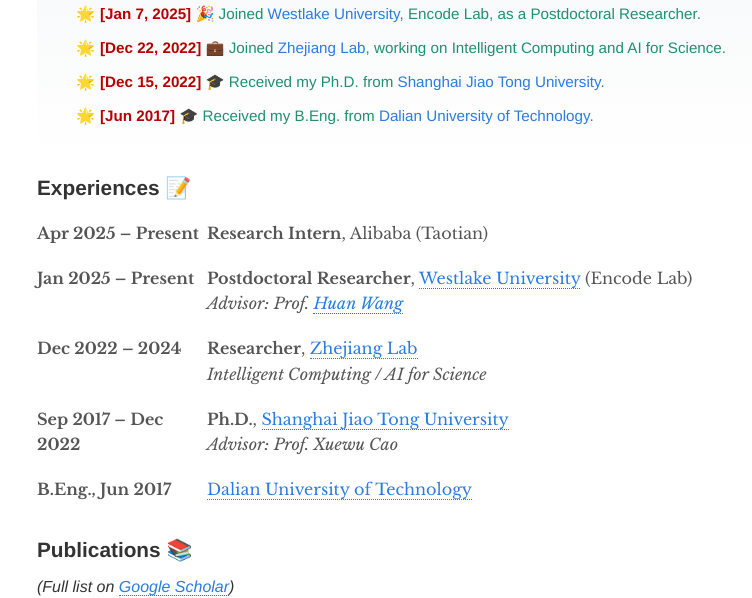
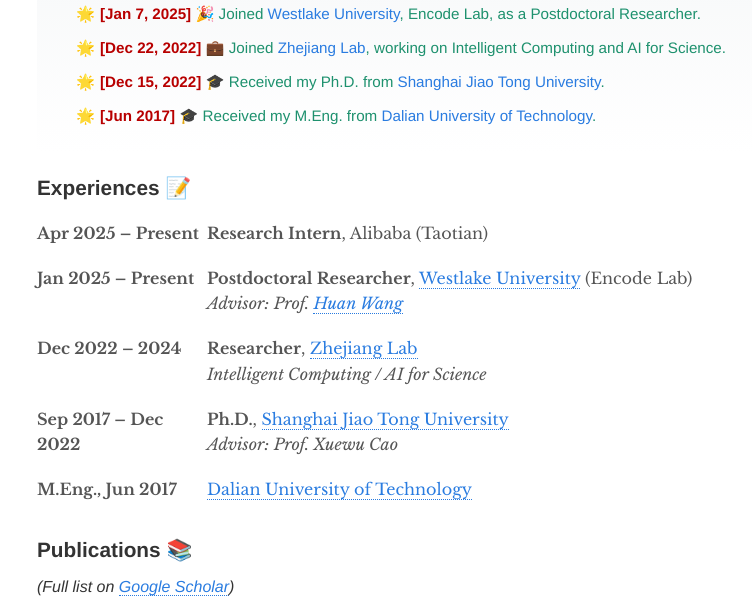
Before and after one commit to NeuraLiying/NeuraLiying.github.io, a Jekyll site: the page built from index.md, in a window 1280 px wide. Shown: the part 696-1294 px from the top of the page, without its empty margins (103-855 px from the left). Built offline with Jekyll 4.4.1, drawn with Linux system fonts in a browser that asks for light colours; our own code applies the rules of GitHub Pages for plain Markdown files.

Commit message:
Fix DUT degree: M.Eng. (Master's), not B.Eng.
Co-Authored-By: Claude Opus 4.7 <noreply@anthropic.com>

```diff
--- a/index.md
+++ b/index.md
@@ -22,7 +22,7 @@ My work focuses on making large models **faster**, **lighter**, and **deployable
     <li><b><font color="#b80000">[Jan 7, 2025]</font></b> 🎉 Joined <a href="https://en.westlake.edu.cn/" target="_blank">Westlake University</a>, Encode Lab, as a Postdoctoral Researcher.</li>
     <li><b><font color="#b80000">[Dec 22, 2022]</font></b> 💼 Joined <a href="https://en.zhejianglab.com/" target="_blank">Zhejiang Lab</a>, working on Intelligent Computing and AI for Science.</li>
     <li><b><font color="#b80000">[Dec 15, 2022]</font></b> 🎓 Received my Ph.D. from <a href="https://en.sjtu.edu.cn/" target="_blank">Shanghai Jiao Tong University</a>.</li>
-    <li><b><font color="#b80000">[Jun 2017]</font></b> 🎓 Received my B.Eng. from <a href="https://en.dlut.edu.cn/" target="_blank">Dalian University of Technology</a>.</li>
+    <li><b><font color="#b80000">[Jun 2017]</font></b> 🎓 Received my M.Eng. from <a href="https://en.dlut.edu.cn/" target="_blank">Dalian University of Technology</a>.</li>
   </ul>
 </div>
 
@@ -57,7 +57,7 @@ My work focuses on making large models **faster**, **lighter**, and **deployable
     </td>
   </tr>
   <tr>
-    <td style="vertical-align:top; width:170px; padding:0.6rem 0; text-align:left;"><b>B.Eng., Jun 2017</b></td>
+    <td style="vertical-align:top; width:170px; padding:0.6rem 0; text-align:left;"><b>M.Eng., Jun 2017</b></td>
     <td style="vertical-align:top; padding:0.6rem 0; text-align:left;">
       <a href="https://en.dlut.edu.cn/" target="_blank">Dalian University of Technology</a>
     </td>
```
